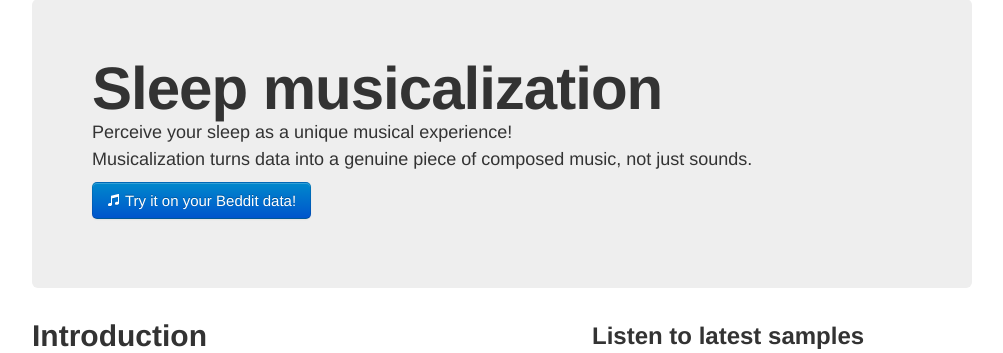
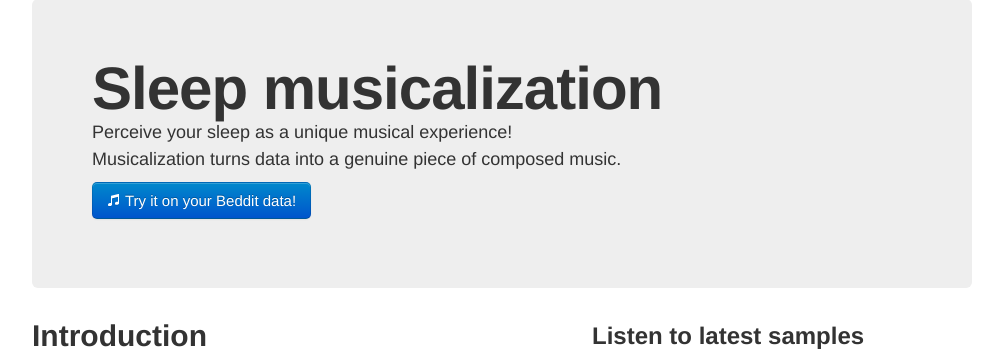
Before and after one commit to jpaalasm/sleep-musicalization-web, a Django app: template webapp/templates/dreamsapp/home.html in a window 1280 px wide. Shown: the part 101-454 px from the top of the page, without its empty margins (138-1141 px from the left). Run offline with Django 3.2, Linux system fonts and the light colour scheme; the template is opened without the code that fills it, so the values that code supplies are empty; some libraries are stand-ins or nearby versions.

Commit message:
Update webapp/templates/dreamsapp/home.html

```diff
--- a/webapp/templates/dreamsapp/home.html
+++ b/webapp/templates/dreamsapp/home.html
@@ -10,7 +10,7 @@
 
 				<p>Perceive your sleep as a unique musical experience!
 				<br/>
-				Musicalization turns data into a genuine piece of composed music, not just sounds.</p>
+				Musicalization turns data into a genuine piece of composed music.</p>
 
 				<p>
 					<a class="btn btn-primary btn-large" href="{{ authorize_url }}">
```
